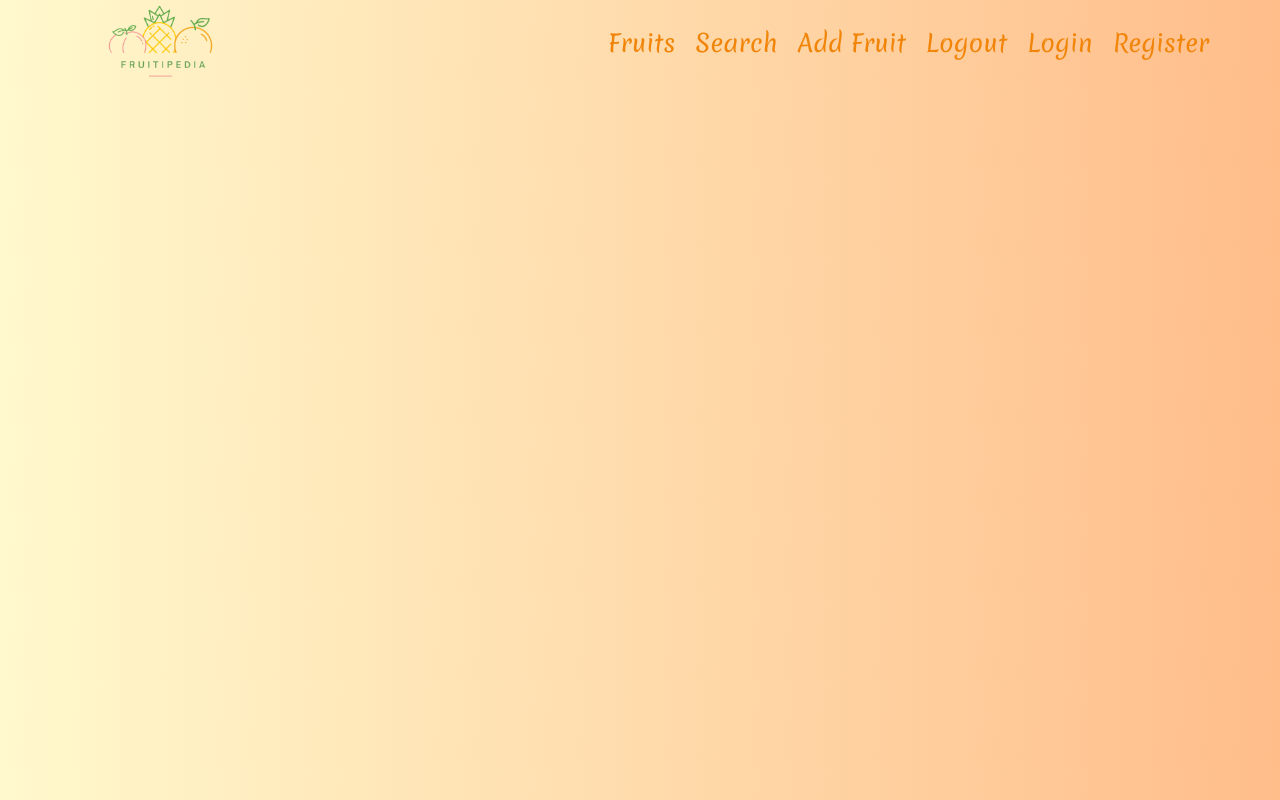
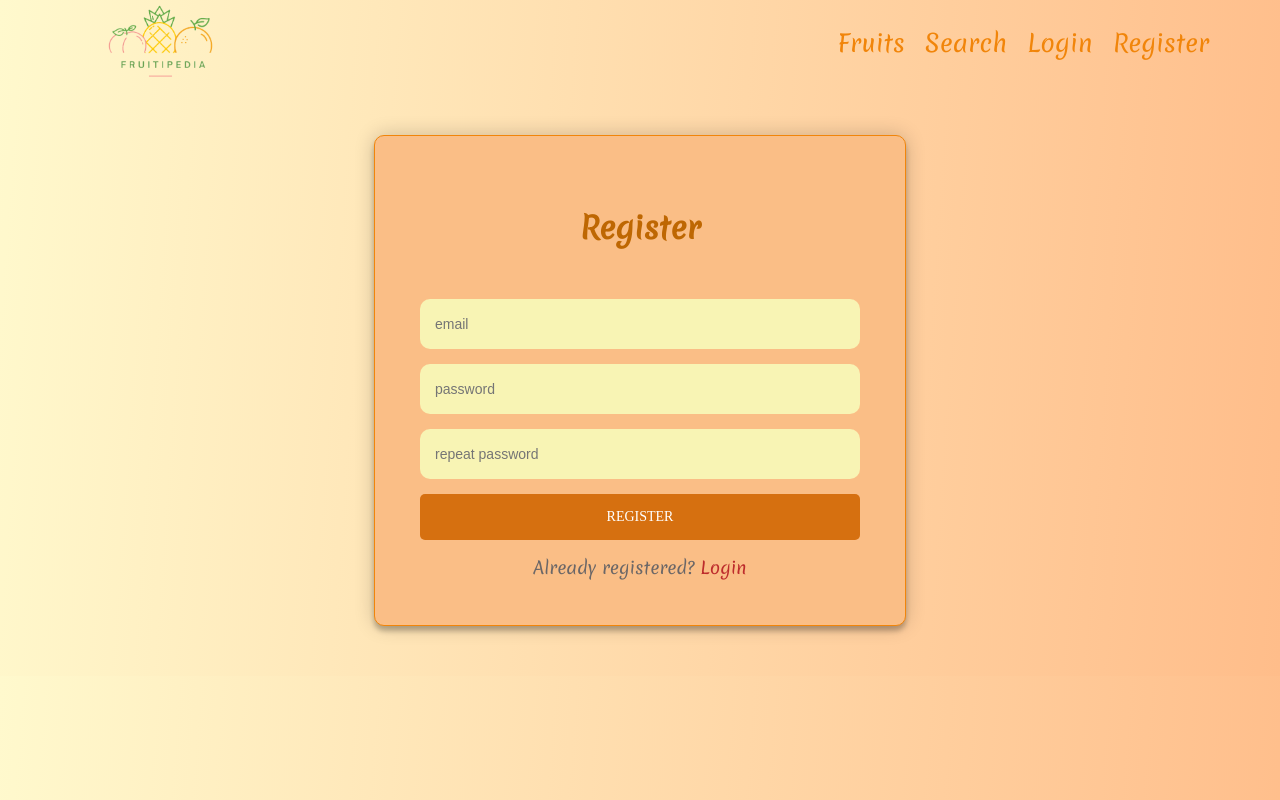
Before and after one commit to Mo11ov/Fruitipedia, a React (Create React App) app: page /register in a window 1280 px wide. Built offline with nearby package versions, Linux system fonts and the light colour scheme.

Commit message:
Added Register and Logout components with their functionality

```diff
--- a/src/App.js
+++ b/src/App.js
@@ -8,6 +8,8 @@ import HomePage from './components/HomePage';
 import FruitsPage from './components/fruits/FruitsPage';
 import FruitDetails from './components/fruits/FruitDetails';
 import LoginPage from './components/LoginPage';
+import LogoutPage from './components/LogoutPage';
+import RegisterPage from './components/RegisterPage';
 
 
 function App() {
@@ -18,8 +20,13 @@ function App() {
         setUser(authData);
     };
 
+    const userLogout = () => {
+        setUser({});
+    };
+
+
     return (
-        <UserContext.Provider value={{ user, userLogin }}>
+        <UserContext.Provider value={{ user, userLogin, userLogout }}>
             <div >
                 <NavBar />
                 <main>
@@ -28,6 +35,8 @@ function App() {
                         <Route path='/fruits' element={<FruitsPage />} />
                         <Route path='fruits/:id' element={<FruitDetails />} />
                         <Route path='/login' element={<LoginPage />} />
+                        <Route path='/logout' element={<LogoutPage />} />
+                        <Route path='/register' element={<RegisterPage />} />
                     </Routes>
                 </main>
             </div>
--- a/src/api/api.js
+++ b/src/api/api.js
@@ -11,12 +11,12 @@ async function request(method, url, data) {
         options.body = JSON.stringify(data);
     }
 
-    //const user = getUserData();
+    const user = JSON.parse(localStorage.getItem('userData'));
 
-    // if (user) {
-    //     const token = user.accessToken;
-    //     options.headers['X-Authorization'] = token;
-    // }
+    if (user != null && user.accessToken != null) {
+        const token = user.accessToken;
+        options.headers['X-Authorization'] = token;
+    }
 
     try {
         const response = await fetch(host + url, options);
@@ -28,7 +28,7 @@ async function request(method, url, data) {
 
         if (response.ok === false) {
             if (response.status === 403) {
-                // deleteUserData();
+                localStorage.removeItem('userData');
             }
             const error = result;
             throw error;
--- a/src/components/LoginPage.js
+++ b/src/components/LoginPage.js
@@ -1,10 +1,12 @@
 import { useContext } from 'react';
+import { useNavigate } from 'react-router-dom';
 
 import { UserContext } from '../contexts/UserContext';
 import { login } from '../services/authService';
 
 function LoginPage() {
     const { userLogin } = useContext(UserContext);
+    const navigate = useNavigate();
 
     function onSubmit(e) {
         e.preventDefault();
@@ -14,6 +16,10 @@ function LoginPage() {
         login(email, password)
             .then(userData => {
                 userLogin(userData);
+                navigate('/');
+            })
+            .catch(() => {
+                navigate('/login');
             });
     };
 
--- /dev/null
+++ b/src/components/LogoutPage.js
@@ -0,0 +1,22 @@
+import { useEffect, useContext } from 'react';
+import { useNavigate } from 'react-router-dom';
+
+import { UserContext } from '../contexts/UserContext';
+import { logout } from '../services/authService';
+
+function LogoutPage() {
+    const { userLogout } = useContext(UserContext);
+    const navigate = useNavigate();
+
+    useEffect(() => {
+        logout()
+            .then(() => {
+                userLogout();
+                navigate('/fruits');
+            });
+    });
+
+    return null;
+};
+
+export default LogoutPage;
--- a/src/components/NavBar.js
+++ b/src/components/NavBar.js
@@ -1,6 +1,11 @@
+import { useContext } from 'react';
 import { Link } from 'react-router-dom';
 
+import { UserContext } from '../contexts/UserContext';
+
 function NavBar() {
+    const { user } = useContext(UserContext);
+
     return (
         <header>
             <Link id="logo" to="/">
@@ -11,16 +16,15 @@ function NavBar() {
                     <Link to="/fruits">Fruits</Link>
                     <a href="#">Search</a>
                 </div>
-
-                <div className="user">
-                    <a href="#">Add Fruit</a>
-                    <a href="#">Logout</a>
-                </div>
-
-                <div className="guest">
-                    <Link to="/login">Login</Link>
-                    <a href="#">Register</a>
-                </div>
+                {user.accessToken
+                    ? <div className="user">
+                        <a href="#">Add Fruit</a>
+                        <Link to='/logout'>Logout</Link>
+                    </div>
+                    : <div className="guest">
+                        <Link to="/login">Login</Link>
+                        <Link to='/register'>Register</Link>
+                    </div>}
             </nav>
         </header>
     );
--- /dev/null
+++ b/src/components/RegisterPage.js
@@ -0,0 +1,70 @@
+import { useContext } from 'react';
+import { Link, useNavigate } from 'react-router-dom';
+
+import { register } from '../services/authService';
+import { UserContext } from '../contexts/UserContext';
+
+function RegisterPage() {
+    const { userLogin } = useContext(UserContext);
+    const navigate = useNavigate();
+
+    function onRegisterSubmit(e) {
+        e.preventDefault();
+
+        // const form = e.currentTarget;
+        // const formData = new FormData(form);
+
+        // const email = formData.get('email');
+        // const password = formData.get('password');
+        // const rePass = formData.get('re-password');
+
+
+        const { email, password, 're-password': rePass } = Object.fromEntries(new FormData(e.target));
+
+        if (email === '' || password == '') {
+            return alert('Please fill all fields!');
+        }
+
+        if (password !== rePass) {
+            return alert('Password and Confirm Password must match!');
+        }
+
+        register(email, password)
+            .then((userData) => {
+                userLogin(userData);
+                navigate('/');
+            })
+            .catch(() => {
+                navigate('/register');
+            });
+    };
+
+    return (
+        <section id="register">
+            <div className="form">
+                <h2>Register</h2>
+                <form className="register-form" onSubmit={onRegisterSubmit}>
+                    <input type="text" name="email" id="register-email" placeholder="email" />
+                    <input
+                        type="password"
+                        name="password"
+                        id="register-password"
+                        placeholder="password"
+                    />
+                    <input
+                        type="password"
+                        name="re-password"
+                        id="repeat-password"
+                        placeholder="repeat password"
+                    />
+                    <button type="submit">register</button>
+                    <p className="message">
+                        Already registered? <Link to='/login'>Login</Link>
+                    </p>
+                </form>
+            </div>
+        </section>
+    );
+}
+
+export default RegisterPage;
--- a/src/hooks/useLocalStorage.js
+++ b/src/hooks/useLocalStorage.js
@@ -16,6 +16,6 @@ export function useLocalStorage(key, defaultValue) {
 
     return [
         value,
-        setLocalStorageValue
+        setLocalStorageValue,
     ];
 };
--- a/src/services/authService.js
+++ b/src/services/authService.js
@@ -14,6 +14,6 @@ export async function register(email, password) {
     return await post(endpoints.register, { email, password });
 };
 
-export function logout() {
-    get(endpoints.logout);
+export async function logout() {
+    return await get(endpoints.logout);
 };
```
